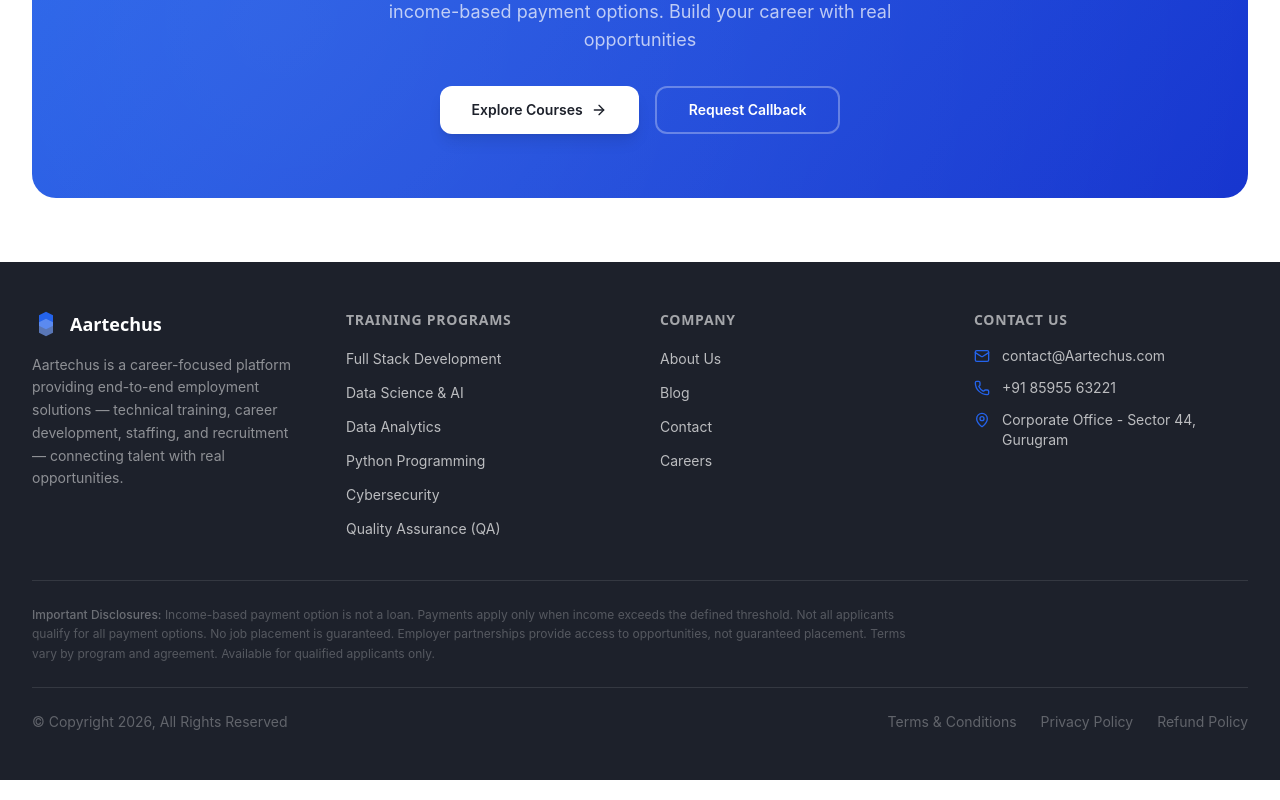
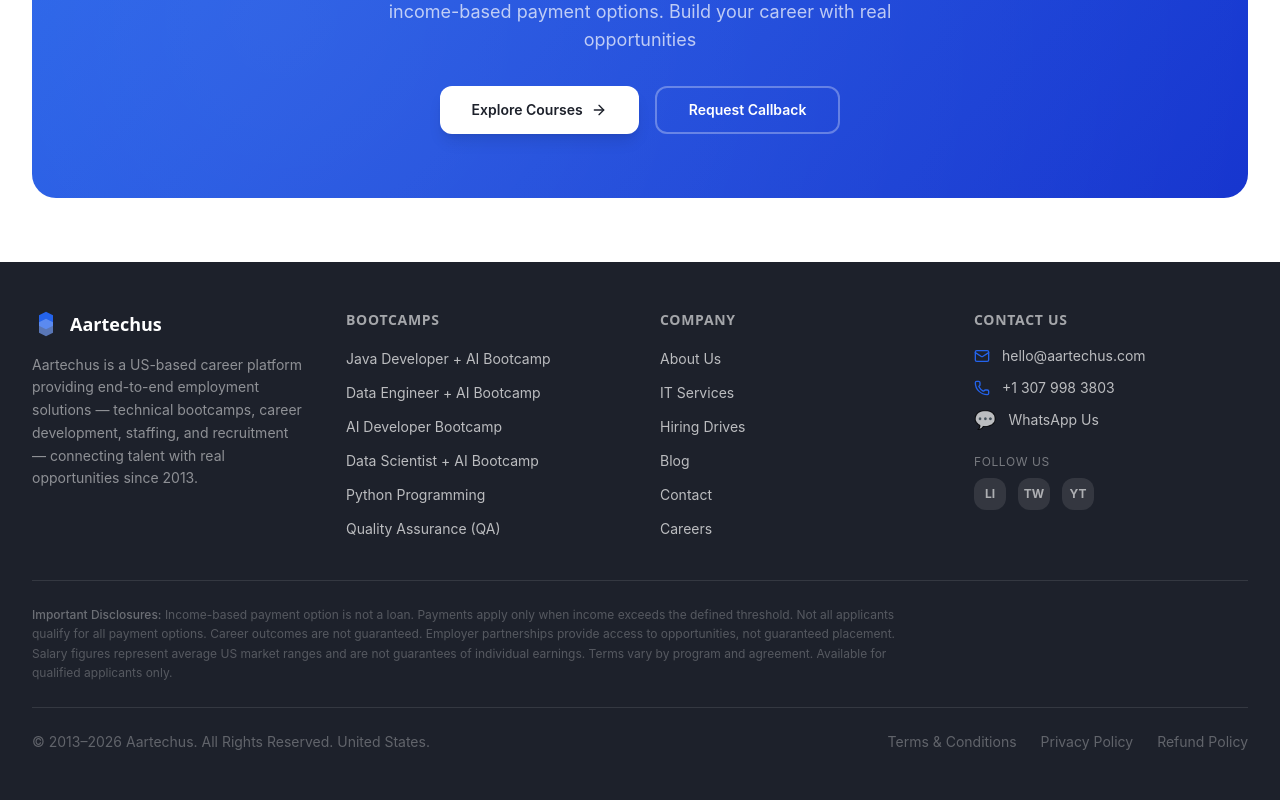
Before and after one commit to rjtbst/aartechus, a Next.js app: page / in a window 1280 px wide. Shown: the part 8500-9300 px from the top of the page. Built offline with nearby package versions, Linux system fonts and the light colour scheme.

Commit message:
update_footer

```diff
--- a/src/components/Footer.jsx
+++ b/src/components/Footer.jsx
@@ -1,7 +1,7 @@
 "use client";
 
 import Link from "next/link";
-import { Mail, Phone, MapPin } from "lucide-react";
+import { Mail, Phone } from "lucide-react";
 
 const Footer = () => (
   <footer className="bg-foreground text-background">
@@ -23,43 +23,43 @@ const Footer = () => (
             </span>
           </div>
           <p className="text-background/50 text-sm leading-relaxed max-w-xs">
-            Aartechus is a career-focused platform providing end-to-end employment solutions — technical training, career development, staffing, and recruitment — connecting talent with real opportunities.
+            Aartechus is a US-based career platform providing end-to-end employment solutions — technical bootcamps, career development, staffing, and recruitment — connecting talent with real opportunities since 2013.
           </p>
         </div>
 
-        {/* Courses — updated with all training domains */}
+        {/* Training Programs */}
         <div>
           <h4 className="font-display font-semibold text-sm uppercase tracking-wider text-background/60 mb-4">
-            Training Programs
+            Bootcamps
           </h4>
           <ul className="space-y-2.5">
             <li>
-              <Link href="/courses/full-stack-development" className="text-background/70 hover:text-background text-sm transition-colors">
-                Full Stack Development
+              <Link href="/courses/java-developer-ai" className="text-background/70 hover:text-background text-sm transition-colors">
+                Java Developer + AI Bootcamp
               </Link>
             </li>
             <li>
-              <Link href="/courses/data-science-ai" className="text-background/70 hover:text-background text-sm transition-colors">
-                Data Science & AI
+              <Link href="/courses/data-engineer-ai" className="text-background/70 hover:text-background text-sm transition-colors">
+                Data Engineer + AI Bootcamp
               </Link>
             </li>
             <li>
-              <Link href="/courses/data-analytics" className="text-background/70 hover:text-background text-sm transition-colors">
-                Data Analytics
+              <Link href="/courses/ai-developer-bootcamp" className="text-background/70 hover:text-background text-sm transition-colors">
+                AI Developer Bootcamp
               </Link>
             </li>
             <li>
-              <Link href="/courses" className="text-background/70 hover:text-background text-sm transition-colors">
+              <Link href="/courses/data-scientist-ai" className="text-background/70 hover:text-background text-sm transition-colors">
+                Data Scientist + AI Bootcamp
+              </Link>
+            </li>
+            <li>
+              <Link href="/courses/python-programming" className="text-background/70 hover:text-background text-sm transition-colors">
                 Python Programming
               </Link>
             </li>
             <li>
-              <Link href="/courses" className="text-background/70 hover:text-background text-sm transition-colors">
-                Cybersecurity
-              </Link>
-            </li>
-            <li>
-              <Link href="/courses" className="text-background/70 hover:text-background text-sm transition-colors">
+              <Link href="/courses/quality-assurance" className="text-background/70 hover:text-background text-sm transition-colors">
                 Quality Assurance (QA)
               </Link>
             </li>
@@ -75,6 +75,16 @@ const Footer = () => (
             <li>
               <Link href="/about" className="text-background/70 hover:text-background text-sm transition-colors">
                 About Us
+              </Link>
+            </li>
+            <li>
+              <Link href="/it-services" className="text-background/70 hover:text-background text-sm transition-colors">
+                IT Services
+              </Link>
+            </li>
+            <li>
+              <Link href="/jobs" className="text-background/70 hover:text-background text-sm transition-colors">
+                Hiring Drives
               </Link>
             </li>
             <li>
@@ -103,27 +113,47 @@ const Footer = () => (
           <ul className="space-y-3">
             <li className="flex items-center gap-3 text-sm text-background/70">
               <Mail className="w-4 h-4 text-primary flex-shrink-0" />
-              contact@Aartechus.com
+              hello@aartechus.com
             </li>
             <li className="flex items-center gap-3 text-sm text-background/70">
               <Phone className="w-4 h-4 text-primary flex-shrink-0" />
-              +91 85955 63221
+              +1 307 998 3803
             </li>
-            <li className="flex items-start gap-3 text-sm text-background/70">
-              <MapPin className="w-4 h-4 text-primary flex-shrink-0 mt-0.5" />
-              Corporate Office - Sector 44, Gurugram
+            <li className="flex items-center gap-3 text-sm text-background/70">
+              <span className="text-lg leading-none">💬</span>
+              <a href="https://wa.me/13079983803" className="hover:text-background transition-colors">
+                WhatsApp Us
+              </a>
             </li>
           </ul>
+
+          {/* Social / trust badges */}
+          <div className="mt-6">
+            <p className="text-background/40 text-xs mb-2 uppercase tracking-wider">Follow Us</p>
+            <div className="flex gap-3">
+              {[
+                { label: "LI", href: "#", title: "LinkedIn" },
+                { label: "TW", href: "#", title: "Twitter / X" },
+                { label: "YT", href: "#", title: "YouTube" },
+              ].map((s) => (
+                <a key={s.label} href={s.href} title={s.title}
+                  className="w-8 h-8 rounded-lg bg-background/10 hover:bg-background/20 flex items-center justify-center text-background/60 hover:text-background text-xs font-bold transition-all">
+                  {s.label}
+                </a>
+              ))}
+            </div>
+          </div>
         </div>
       </div>
 
-      {/* ── NEW: Compliance disclaimer ── */}
+      {/* Compliance disclaimer */}
       <div className="border-t border-background/10 mt-10 pt-6">
         <p className="text-background/25 text-xs leading-relaxed max-w-4xl">
           <strong className="text-background/35 font-medium">Important Disclosures:</strong>{" "}
           Income-based payment option is not a loan. Payments apply only when income exceeds the defined threshold.
-          Not all applicants qualify for all payment options. No job placement is guaranteed.
+          Not all applicants qualify for all payment options. Career outcomes are not guaranteed.
           Employer partnerships provide access to opportunities, not guaranteed placement.
+          Salary figures represent average US market ranges and are not guarantees of individual earnings.
           Terms vary by program and agreement. Available for qualified applicants only.
         </p>
       </div>
@@ -131,7 +161,7 @@ const Footer = () => (
       {/* Bottom */}
       <div className="border-t border-background/10 mt-6 pt-6 flex flex-col md:flex-row justify-between items-center gap-4">
         <p className="text-background/30 text-sm">
-          © Copyright 2026, All Rights Reserved
+          © 2013–2026 Aartechus. All Rights Reserved. United States.
         </p>
         <div className="flex gap-6">
           <a href="#" className="text-background/30 hover:text-background/60 text-sm transition-colors">
```
